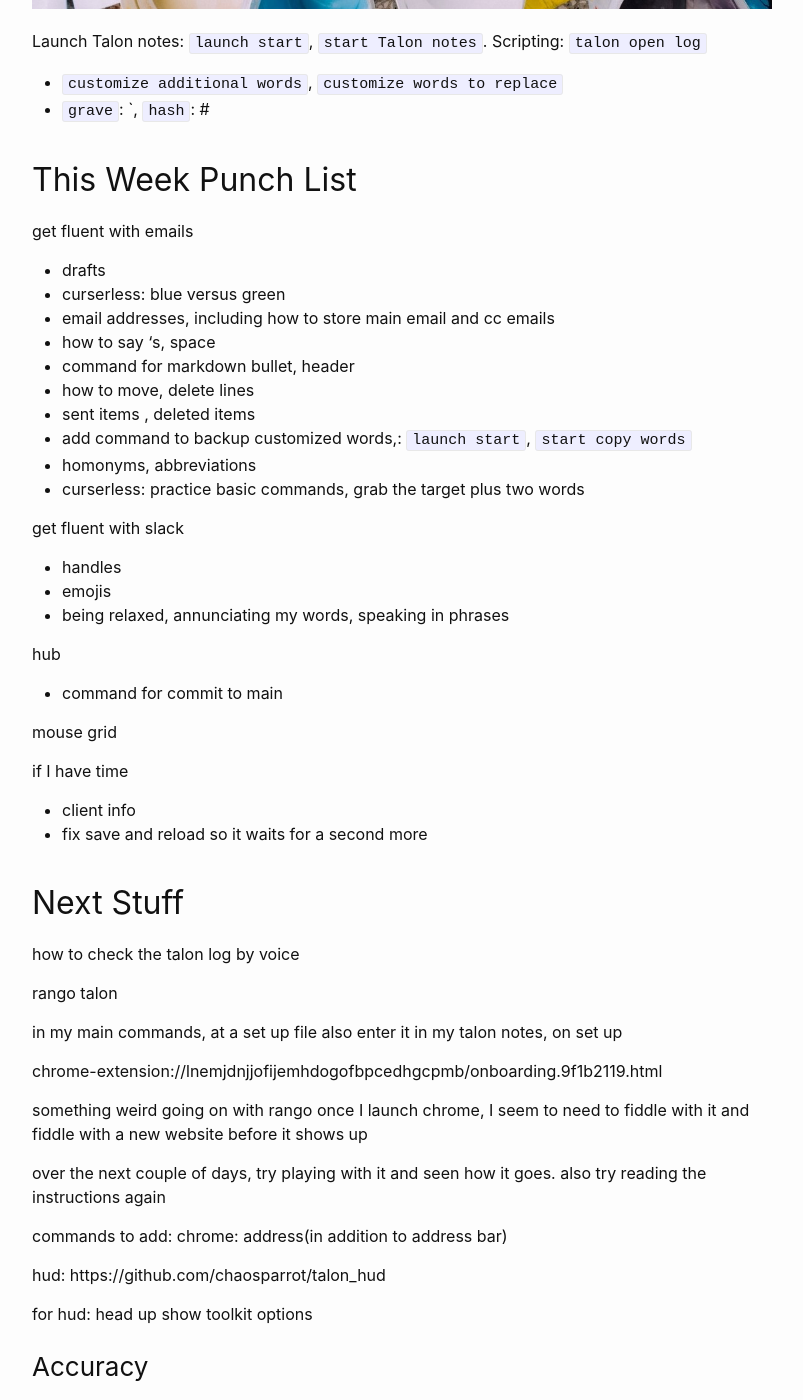
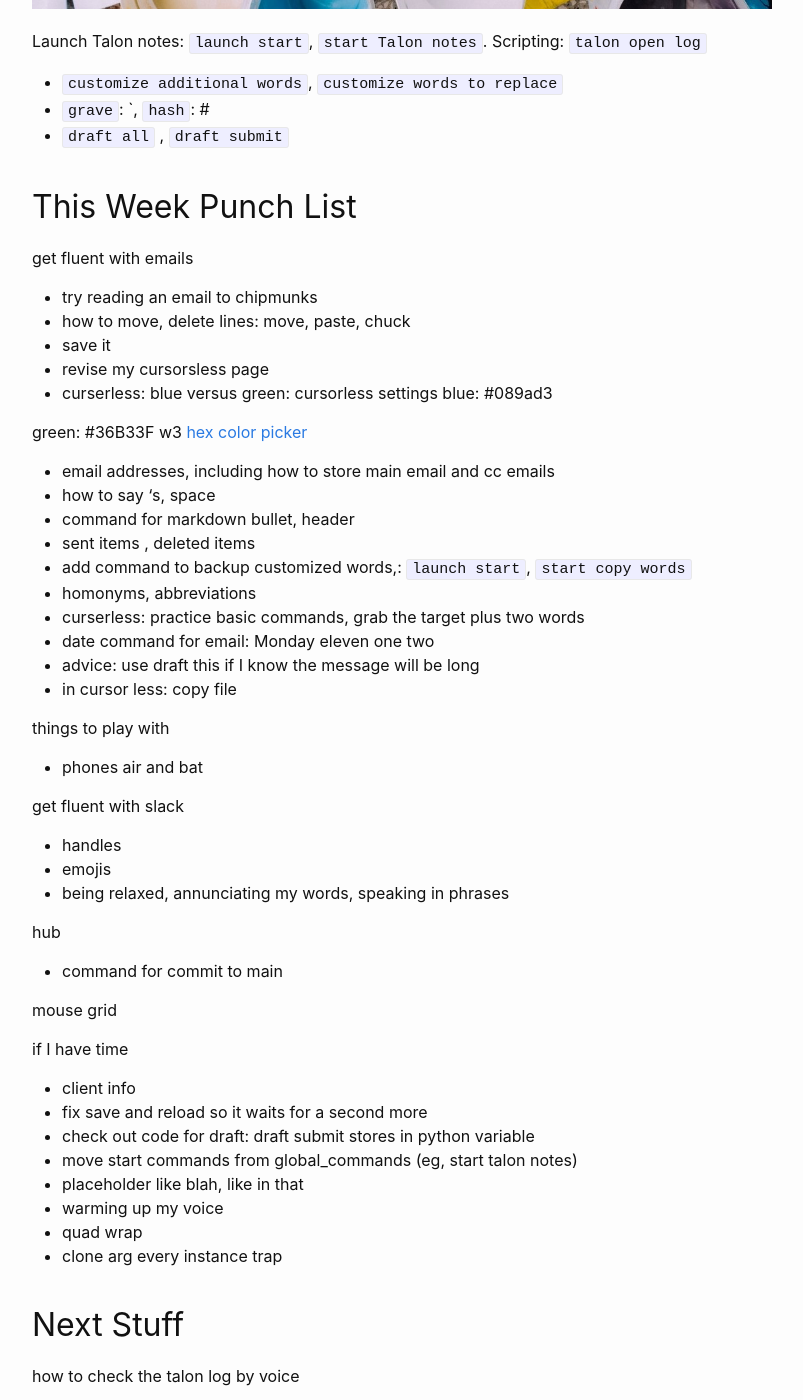
Before and after one commit to aschneiderman/talon-notes, a Jekyll site: the page built from pages/up-next.md, in a window 1280 px wide and 1400 px high, scrolled down 494 px. Shown: the whole window, without its empty margins (238-1041 px from the left). Built offline with Jekyll 4.4.1, drawn with Linux system fonts in a browser that asks for light colours.

Commit message:
better list of next steps

```diff
--- a/pages/up-next.md
+++ b/pages/up-next.md
@@ -7,23 +7,38 @@ image: hand-paid-cans-36464-pxh2.jpg
 Launch Talon notes: `launch start`, `start Talon notes`.  Scripting: `talon open log`
 - `customize additional words`, `customize words to replace`
 - `grave`: \`, `hash`: #
+- `draft all` , `draft submit`
 
 
 
 ## This Week Punch List
 
 get fluent with emails
-- drafts
-- curserless: blue versus green
+- try reading an email to chipmunks
+- how to move, delete lines: move, paste, chuck
+- save it
+- revise my cursorsless page
+- curserless: blue versus green: cursorless settings
+blue:
+#089ad3
+
+green:
+#36B33F
+w3 [hex color picker](https://www.w3schools.com/colors/colors_picker.asp)
 - email addresses, including how to store main email and cc emails
 - how to say 's, space
 - command for markdown bullet, header
-- how to move, delete lines
 - sent items , deleted items
 - add command to backup customized words,: `launch start`, `start copy words`
 - homonyms, abbreviations
 - curserless: practice basic commands, grab the target plus two words
+- date command for email: Monday eleven one two
+- advice: use draft this if I know the message will be long
+- in cursor less: copy file
 
+
+things to play with
+- phones air and bat
 
 get fluent with slack
 - handles
@@ -38,6 +53,12 @@ mouse grid
 if I have time
 - client info
 - fix save and reload so it waits for a second more
+- check out code for draft: draft submit stores in python variable
+- move start commands from global_commands (eg, start talon notes)
+- placeholder like blah, like in that
+- warming up my voice
+- quad wrap
+- clone arg every instance trap
 
 ##  Next Stuff
 
```
